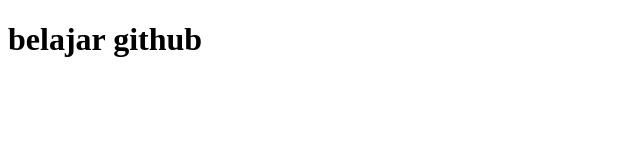
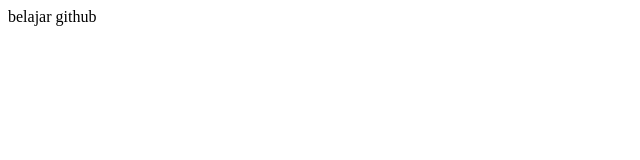
Before and after one commit to imamFachrie11/belajar-github, a plain HTML site: page index.html in a window 1280 px wide. Shown: the whole page, without its empty margins (0-640 px from the left). Drawn offline with Linux system fonts and the light colour scheme.

Commit message:
mengganti h1 dengan div lalu menambahkan attribute class "title" pada div

```diff
--- a/index.html
+++ b/index.html
@@ -4,7 +4,7 @@
   <title>belajar github</title>
 </head>
   <body>
-    <h1>belajar github</h1>
+<div class="tittle">belajar github</div>
   </body>
 
 
```
